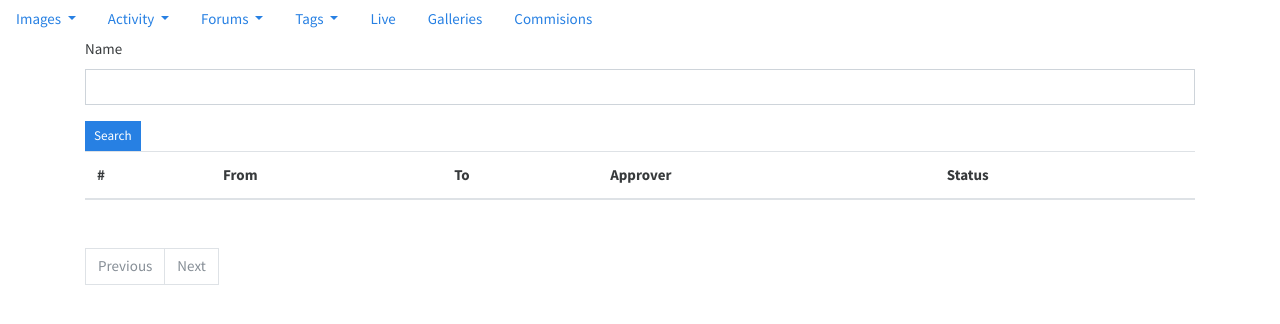
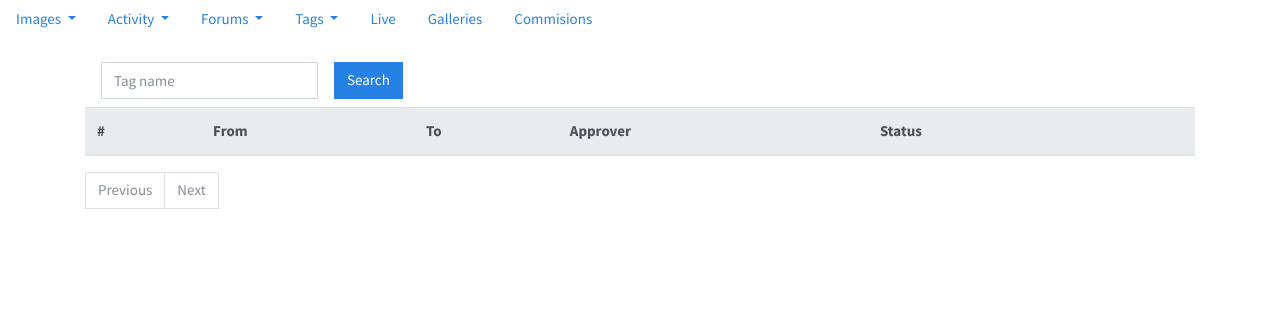
Before and after one commit to Boorunaut/Boorunaut, a Django app: template booru/templates/booru/alias_list.html in a window 1280 px wide. Shown: the part 55-379 px from the top of the page. Run offline with Django 3.2, Linux system fonts and the light colour scheme; the template is opened without the code that fills it, so the values that code supplies are empty; some libraries are stand-ins or nearby versions.

Commit message:
Changed spacing and presentation of Implication and Alias tables. Added new item for tables: Approver.

```diff
--- a/booru/templates/booru/alias_list.html
+++ b/booru/templates/booru/alias_list.html
@@ -12,18 +12,18 @@
     {% load static %}
     {% include 'booru/navbar.html' %}
     <div class="container">
-        <form method="get">
-            <div class="form-group">
-                <label for="nameInput">Name</label>
-                <input name="name" type="text" class="form-control" id="nameInput">
+        <form method="get" class="form-inline mt-4">
+            <div class="form-group mx-sm-3 mb-2">
+                <label for="nameInput" class="sr-only">Tag name</label>
+                <input name="name" type="text" class="form-control" id="nameInput" placeholder="Tag name">
             </div>
-            <button type="submit" class="btn btn-sm btn-primary">Search</button>
+            <button type="submit" class="btn btn-primary mb-2">Search</button>
         </form>
 
         <div class="row">
             <div id="table" class="col">
-                <table class="table table-striped">
-                    <thead>
+                <table class="table table-striped table-hover">
+                    <thead class="thead-light">
                         <tr>
                             <th scope="col">#</th>
                             <th scope="col">From</th>
@@ -33,6 +33,7 @@
                             {% if user.is_authenticated %}
                             <th scope="col"></th>
                             {% endif %}
+                            <th scope="col"></th>
                         </tr>
                     </thead>
                     <tbody>
@@ -53,7 +54,7 @@
                     </tbody>
                 </table>
 
-                <nav aria-label="..." class="mt-5">
+                <nav aria-label="..." class="mt-3">
                     <ul class="pagination">
                         {% if page.has_previous %}
                             <li class="page-item">
```
Also changed, not shown: booru/templates/booru/alias_detail.html (+11 -6 lines), booru/templates/booru/implication_detail.html (+11 -6 lines), booru/templates/booru/implication_list.html (+9 -8 lines).
